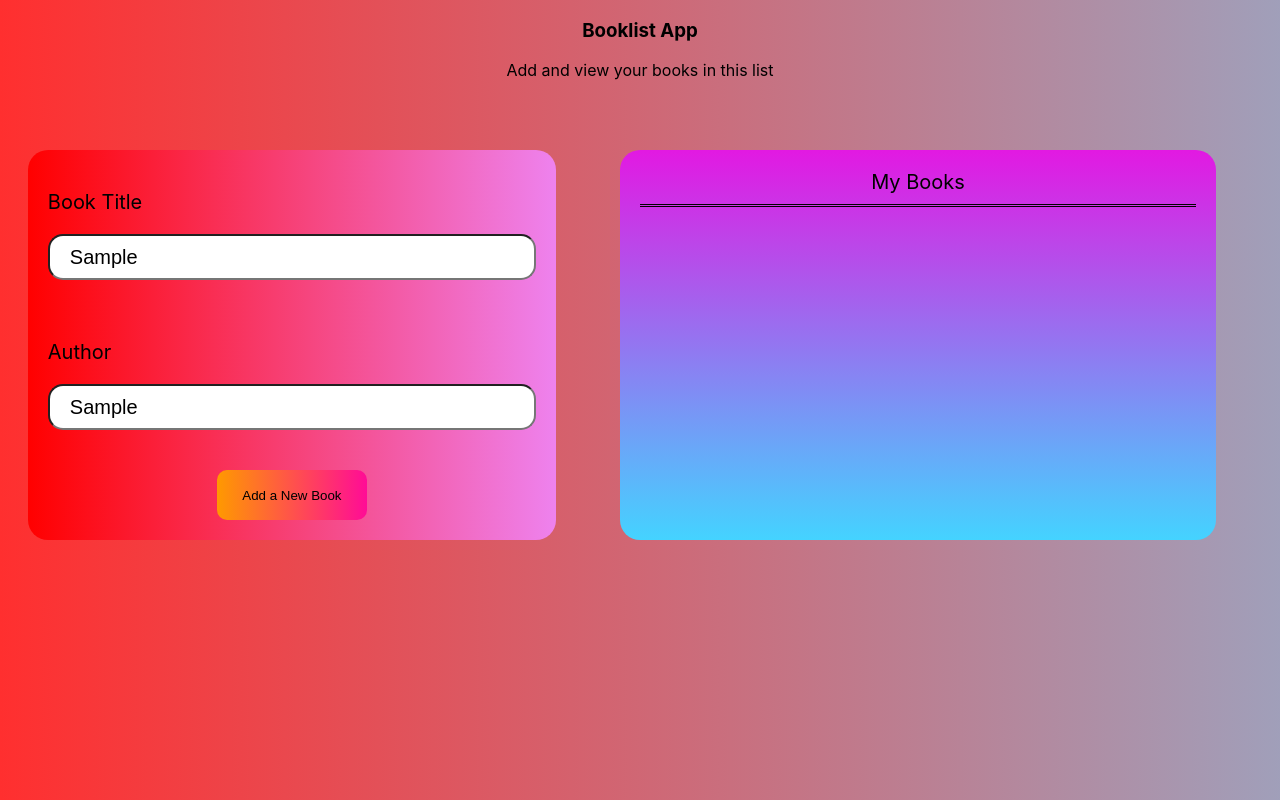
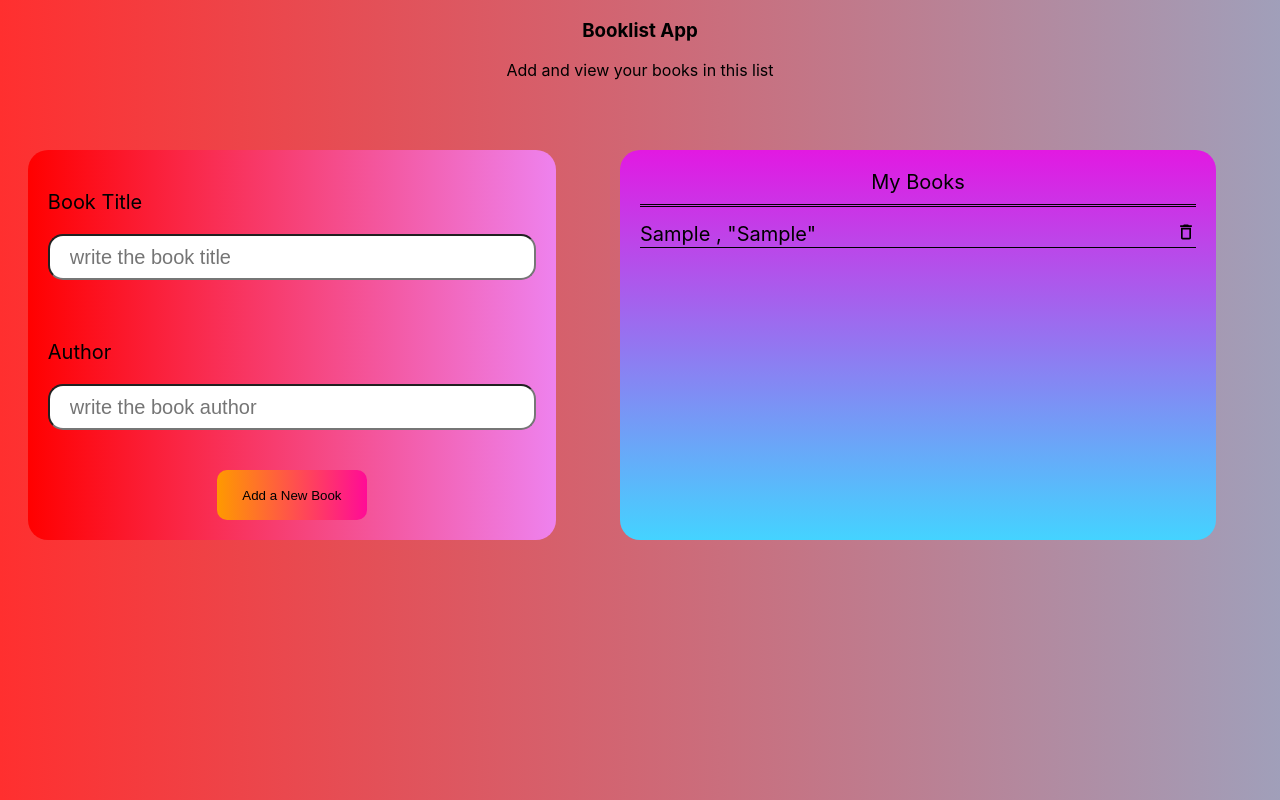
Before and after one commit to Lubava7/react-booklist, a React (Create React App) app: page / in a window 1280 px wide. Both pictures are taken after typing "Sample", "Sample" into the empty fields and a click on the button "Add a New Book". Built offline with nearby package versions, Linux system fonts and the light colour scheme.

Commit message:
all done

```diff
--- a/package.json
+++ b/package.json
@@ -3,11 +3,16 @@
   "version": "0.1.0",
   "private": true,
   "dependencies": {
+    "@emotion/react": "^11.9.0",
+    "@emotion/styled": "^11.8.1",
+    "@mui/icons-material": "^5.6.1",
+    "@mui/material": "^5.6.1",
     "@testing-library/jest-dom": "^5.16.4",
     "@testing-library/react": "^13.1.1",
     "@testing-library/user-event": "^13.5.0",
     "react": "^18.0.0",
     "react-dom": "^18.0.0",
+    "react-icons": "^4.3.1",
     "react-scripts": "5.0.1",
     "web-vitals": "^2.1.4"
   },
--- a/src/App.css
+++ b/src/App.css
@@ -50,7 +50,7 @@ hr {
 .under-head {
   /* border: 2px solid black; */
   display: flex;
-  flex-direction: row;
+  flex-direction: column;
 }
 .app-js-booklist {
   display: flex;
@@ -60,3 +60,8 @@ hr {
 .comp-n-output {
   display: flex;
 }
+.map-output {
+  display: flex;
+  justify-content: space-between;
+  border-bottom: 1px solid black;
+}
--- a/src/App.js
+++ b/src/App.js
@@ -1,13 +1,28 @@
 import React from "react";
 import "./App.css";
 import Booklist from "./components/Booklist/Booklist";
-function App({ author, title }) {
-  const [books, setBooks] = React.useState([]);
-  const [count, setCount] = React.useState(0);
+import { MdDeleteOutline } from "react-icons/md";
+
+const getDataFromLS = () => {
+  const data = localStorage.getItem("books");
+  if (data) {
+    return JSON.parse(data);
+  } else {
+    return [];
+  }
+};
+
+function App() {
+  // const [books, setBooks] = React.useState([]);
+  const [books, setBooks] = React.useState(getDataFromLS());
+  const [count, setCount] = React.useState(books.length);
 
   React.useEffect(() => {
     document.title = `${count} books`;
   }, [count]);
+  React.useEffect(() => {
+    localStorage.setItem("books", JSON.stringify(books));
+  }, [books]);
 
   function addBook(author, title) {
     if (author && title) {
@@ -20,6 +35,10 @@ function App({ author, title }) {
       setCount(books.length + 1);
       console.log(books, newItem);
     }
+  }
+  function deleteBook(id) {
+    setBooks([...books.filter((book) => book.id !== id)]);
+    setCount(books.length - 1);
   }
 
   return (
@@ -36,7 +55,20 @@ function App({ author, title }) {
             <div className="div-1">My Books</div>
           </div>
           <hr></hr>
-          <div className="under-head"></div>
+          <div className="under-head">
+            {books.length === 0
+              ? "No books yet"
+              : books.map((book) => {
+                  return (
+                    <div key={book.id} className="map-output">
+                      {book.author} , "{book.title}"
+                      <div>
+                        <MdDeleteOutline onClick={() => deleteBook(book.id)} />
+                      </div>
+                    </div>
+                  );
+                })}
+          </div>
         </div>
       </div>
     </div>
--- a/src/components/Booklist/Booklist.js
+++ b/src/components/Booklist/Booklist.js
@@ -48,7 +48,7 @@ function Booklist({ addBook }) {
           />
         </div>
         <div className="button-book">
-          <button className="btn" onClick={addBook}>
+          <button className="btn" onClick={handleSubmit}>
             Add a New Book
           </button>
         </div>
```
Also changed, not shown: 1 other file (tests, documents, lock files or other folders).
